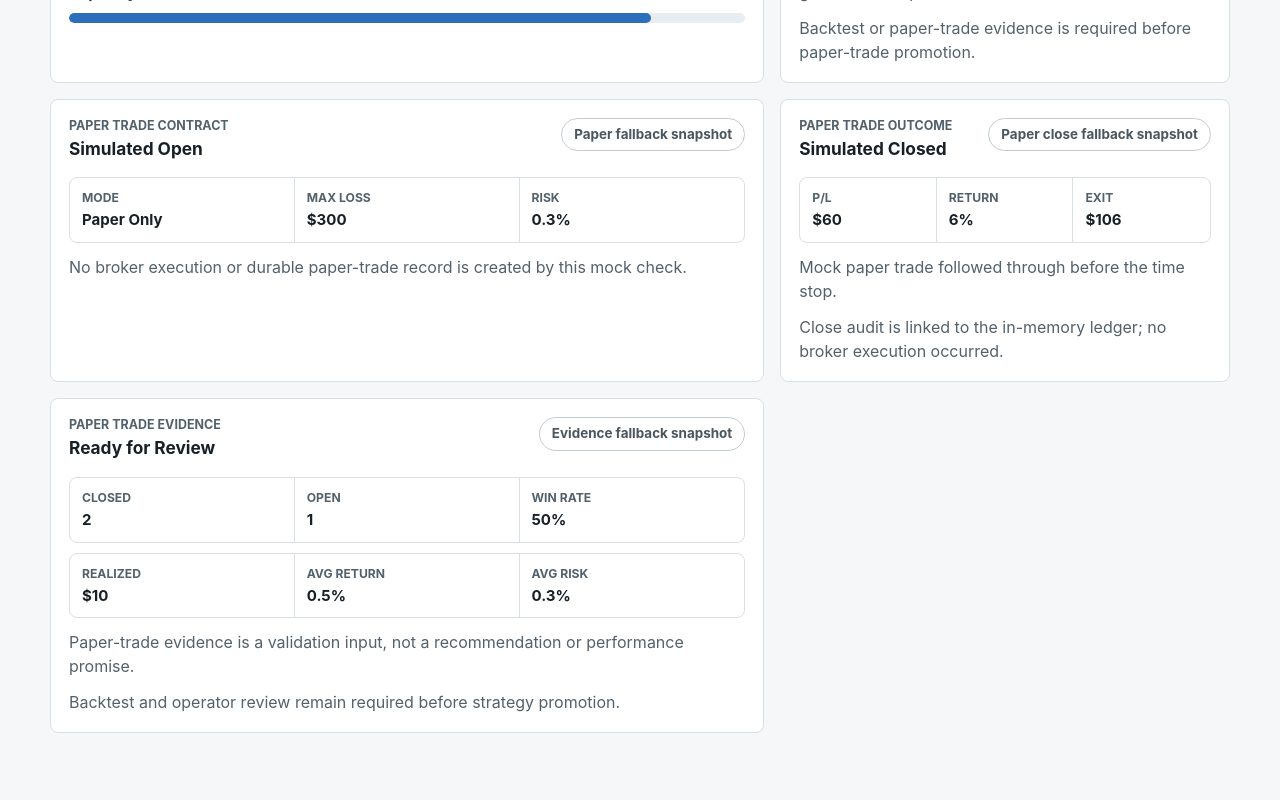
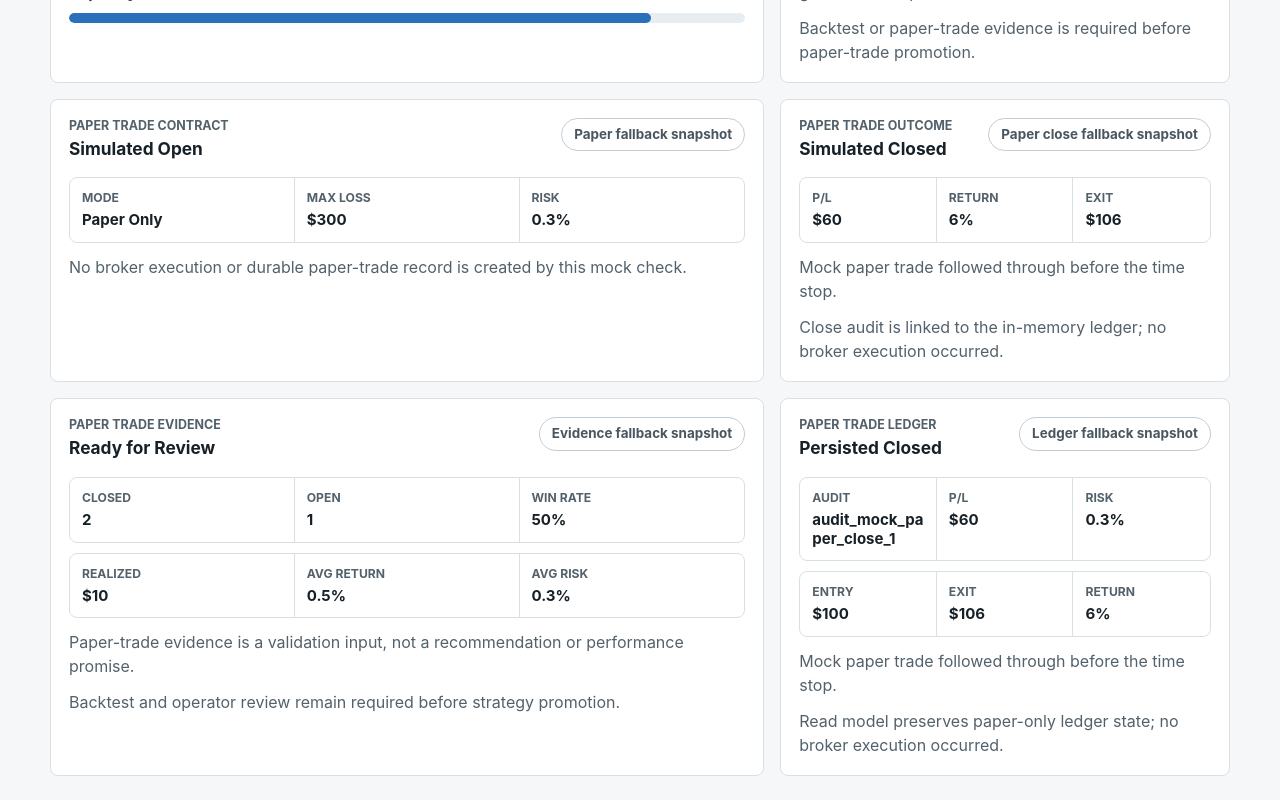
Before and after one commit to jiohjeong19980811-ai/StockMarket, a React (Vite) app in the folder apps/web/: page / in a window 1280 px wide. Shown: the part 638-1438 px from the top of the page. Before the commit the page ends 1395 px from the top, so only its background shows below. Built offline with nearby package versions, Linux system fonts and the light colour scheme; no server answers.

Commit message:
feat: show paper trade read model in ui

```diff
--- a/apps/web/src/App.tsx
+++ b/apps/web/src/App.tsx
@@ -163,12 +163,81 @@ interface PaperTradeEvidenceSummaryResponse {
   };
 }
 
+interface PaperTradeReadModelResponse {
+  mode: "mock";
+  requiresEnv: boolean;
+  liveTradingEnabled: boolean;
+  providerKeysRequired: string[];
+  notRecommendation: boolean;
+  persistence: {
+    scope: string;
+    durable: boolean;
+    note: string;
+  };
+  persistedInMemory: {
+    recommendations: number;
+    auditLogs: number;
+    paperTrades: number;
+  };
+  trades: Array<{
+    id: string;
+    recommendationId: string;
+    accountId: string;
+    mode: "paper";
+    status: "open" | "closed" | "cancelled";
+    ticker: string;
+    instrumentType: "stock";
+    strategyVersionId: string;
+    thesisSnapshot: string;
+    entryReason: string;
+    downsideScenario: string;
+    invalidationConditions: string[];
+    liveTradingEnabled: false;
+    brokerExecution: false;
+    audit: {
+      operatorApprovalAuditLogId: string;
+      entryAuditLogId: string;
+      exitAuditLogId: string | null;
+    };
+    entry: {
+      type: "market" | "limit";
+      requestedPrice: number;
+      simulatedPrice: number;
+      quantity: number;
+      enteredAt: string;
+      stopLoss: number;
+      profitTarget: number;
+      timeStopAt: string;
+    };
+    risk: {
+      maxLossAmount: number;
+      riskPctOfEquity: number;
+      accountEquityAtEntry: number;
+      singleNameExposurePct: number;
+      sectorExposurePct: number;
+      correlatedExposurePct: number;
+      dailyLossPctAtEntry: number;
+    };
+    outcome: {
+      closedAt: string;
+      exitPrice: number;
+      exitReason: string;
+      lessonsLearned: string;
+      realizedPnl: number;
+      realizedReturnPct: number;
+    } | null;
+    createdAt: string;
+    updatedAt: string;
+  }>;
+}
+
 type ApiState = "loading" | "online" | "offline";
 
 const scoringEndpoint = "http://127.0.0.1:4000/scoring/mock-evaluation";
 const paperTradingEndpoint = "http://127.0.0.1:4000/paper-trading/mock-decision";
 const paperTradeCloseEndpoint = "http://127.0.0.1:4000/paper-trading/mock-close-dry-run";
 const paperTradeEvidenceEndpoint = "http://127.0.0.1:4000/paper-trading/mock-evidence-summary";
+const paperTradeReadModelEndpoint = "http://127.0.0.1:4000/paper-trading/mock-read-model-dry-run";
 
 const fallbackScoring: MockScoringResponse = {
   mode: "mock",
@@ -336,6 +405,76 @@ const fallbackPaperEvidence: PaperTradeEvidenceSummaryResponse = {
   },
 };
 
+const fallbackPaperReadModel: PaperTradeReadModelResponse = {
+  mode: "mock",
+  requiresEnv: false,
+  liveTradingEnabled: false,
+  providerKeysRequired: [],
+  notRecommendation: true,
+  persistence: {
+    scope: "in_memory",
+    durable: false,
+    note: "Dry-run paper-trade read model data is discarded after the response.",
+  },
+  persistedInMemory: {
+    recommendations: 1,
+    auditLogs: 4,
+    paperTrades: 1,
+  },
+  trades: [
+    {
+      id: "paper_rec-MSFT-paper-mock-1_20260528T150000000Z",
+      recommendationId: "rec-MSFT-paper-mock-1",
+      accountId: "paper_account_mock",
+      mode: "paper",
+      status: "closed",
+      ticker: "MSFT",
+      instrumentType: "stock",
+      strategyVersionId: "momentum-v0",
+      thesisSnapshot: "Mock stock-only paper trade candidate for contract evaluation.",
+      entryReason: "Mock API read-model dry-run accepted a simulated stock paper entry.",
+      downsideScenario: "Shares close below the mock breakout level.",
+      invalidationConditions: ["Close below mock breakout level"],
+      liveTradingEnabled: false,
+      brokerExecution: false,
+      audit: {
+        operatorApprovalAuditLogId: "audit_mock_paper_open_1",
+        entryAuditLogId: "audit_mock_paper_entry_1",
+        exitAuditLogId: "audit_mock_paper_close_1",
+      },
+      entry: {
+        type: "market",
+        requestedPrice: 100,
+        simulatedPrice: 100,
+        quantity: 10,
+        enteredAt: "2026-05-28T15:00:00.000Z",
+        stopLoss: 95,
+        profitTarget: 108,
+        timeStopAt: "2026-06-11T20:00:00.000Z",
+      },
+      risk: {
+        maxLossAmount: 300,
+        riskPctOfEquity: 0.3,
+        accountEquityAtEntry: 100000,
+        singleNameExposurePct: 2,
+        sectorExposurePct: 8,
+        correlatedExposurePct: 4,
+        dailyLossPctAtEntry: 0.1,
+      },
+      outcome: {
+        closedAt: "2026-05-31T20:00:00.000Z",
+        exitPrice: 106,
+        exitReason: "Mock profit-target review hit during paper-trade validation.",
+        lessonsLearned: "Mock paper trade followed through before the time stop.",
+        realizedPnl: 60,
+        realizedReturnPct: 6,
+      },
+      createdAt: "2026-05-28T15:00:00.000Z",
+      updatedAt: "2026-05-31T20:00:00.000Z",
+    },
+  ],
+};
+
 const decisionLabels: Record<Decision, string> = {
   watchlist: "Watchlist",
   paper_trade: "Paper Trade",
@@ -372,6 +511,15 @@ const paperEvidenceReviewLabels: Record<
   blocked: "Blocked",
 };
 
+const paperReadStatusLabels: Record<
+  PaperTradeReadModelResponse["trades"][number]["status"],
+  string
+> = {
+  open: "Persisted Open",
+  closed: "Persisted Closed",
+  cancelled: "Persisted Cancelled",
+};
+
 function formatCurrency(value: number): string {
   return `$${Math.round(value).toLocaleString("en-US")}`;
 }
@@ -401,19 +549,27 @@ export function App() {
   const [paperClose, setPaperClose] = useState<PaperTradeCloseResponse>(fallbackPaperClose);
   const [paperEvidence, setPaperEvidence] =
     useState<PaperTradeEvidenceSummaryResponse>(fallbackPaperEvidence);
+  const [paperReadModel, setPaperReadModel] =
+    useState<PaperTradeReadModelResponse>(fallbackPaperReadModel);
 
   useEffect(() => {
     let active = true;
 
     async function loadDashboardData() {
       try {
-        const [scoringResponse, paperTradingResponse, paperCloseResponse, paperEvidenceResponse] =
-          await Promise.all([
-            fetch(scoringEndpoint),
-            fetch(paperTradingEndpoint),
-            fetch(paperTradeCloseEndpoint, { method: "POST" }),
-            fetch(paperTradeEvidenceEndpoint),
-          ]);
+        const [
+          scoringResponse,
+          paperTradingResponse,
+          paperCloseResponse,
+          paperEvidenceResponse,
+          paperReadModelResponse,
+        ] = await Promise.all([
+          fetch(scoringEndpoint),
+          fetch(paperTradingEndpoint),
+          fetch(paperTradeCloseEndpoint, { method: "POST" }),
+          fetch(paperTradeEvidenceEndpoint),
+          fetch(paperTradeReadModelEndpoint, { method: "POST" }),
+        ]);
         if (!scoringResponse.ok) {
           throw new Error(`Scoring API returned ${scoringResponse.status}`);
         }
@@ -426,16 +582,22 @@ export function App() {
         if (!paperEvidenceResponse.ok) {
           throw new Error(`Paper-trade evidence API returned ${paperEvidenceResponse.status}`);
         }
+        if (!paperReadModelResponse.ok) {
+          throw new Error(`Paper-trade read model API returned ${paperReadModelResponse.status}`);
+        }
         const scoringBody = (await scoringResponse.json()) as MockScoringResponse;
         const paperTradingBody = (await paperTradingResponse.json()) as PaperTradeResponse;
         const paperCloseBody = (await paperCloseResponse.json()) as PaperTradeCloseResponse;
         const paperEvidenceBody =
           (await paperEvidenceResponse.json()) as PaperTradeEvidenceSummaryResponse;
+        const paperReadModelBody =
+          (await paperReadModelResponse.json()) as PaperTradeReadModelResponse;
         if (active) {
           setScoring(scoringBody);
           setPaperTrading(paperTradingBody);
           setPaperClose(paperCloseBody);
           setPaperEvidence(paperEvidenceBody);
+          setPaperReadModel(paperReadModelBody);
           setApiState("online");
         }
       } catch {
@@ -444,6 +606,7 @@ export function App() {
           setPaperTrading(fallbackPaperTrading);
           setPaperClose(fallbackPaperClose);
           setPaperEvidence(fallbackPaperEvidence);
+          setPaperReadModel(fallbackPaperReadModel);
           setApiState("offline");
         }
       }
@@ -465,6 +628,15 @@ export function App() {
   const evidenceNote =
     paperEvidenceSummary.notes[0] ??
     "Paper-trade evidence remains a validation input, not a recommendation.";
+  const fallbackLedgerTrade = fallbackPaperReadModel.trades[0];
+  if (fallbackLedgerTrade === undefined) {
+    throw new Error("Fallback paper-trade read model requires one trade.");
+  }
+  const ledgerTrade = paperReadModel.trades[0] ?? fallbackLedgerTrade;
+  const ledgerOutcome = ledgerTrade?.outcome;
+  const ledgerAuditId = ledgerTrade?.audit.exitAuditLogId ?? ledgerTrade?.audit.entryAuditLogId;
+  const ledgerLesson =
+    ledgerOutcome?.lessonsLearned ?? "Persisted paper-trade readback is still open.";
 
   return (
     <main className="app-shell">
@@ -676,6 +848,55 @@ export function App() {
             Backtest and operator review remain required before strategy promotion.
           </p>
         </article>
+
+        <article className="panel">
+          <div className="panel-heading">
+            <div>
+              <p className="eyebrow">Paper Trade Ledger</p>
+              <h2>{paperReadStatusLabels[ledgerTrade.status]}</h2>
+            </div>
+            <span className="status-pill subtle">
+              {apiState === "offline" ? "Ledger fallback snapshot" : "Ledger API snapshot"}
+            </span>
+          </div>
+          <div className="evidence-strip" aria-label="Paper trade ledger readback">
+            <div>
+              <span>Audit</span>
+              <strong>{ledgerAuditId}</strong>
+            </div>
+            <div>
+              <span>P/L</span>
+              <strong>{formatCurrency(ledgerOutcome?.realizedPnl ?? 0)}</strong>
+            </div>
+            <div>
+              <span>Risk</span>
+              <strong>{formatPercent(ledgerTrade.risk.riskPctOfEquity)}</strong>
+            </div>
+          </div>
+          <div
+            className="evidence-strip evidence-strip-secondary"
+            aria-label="Paper trade ledger prices"
+          >
+            <div>
+              <span>Entry</span>
+              <strong>{formatCurrency(ledgerTrade.entry.simulatedPrice)}</strong>
+            </div>
+            <div>
+              <span>Exit</span>
+              <strong>{formatCurrency(ledgerOutcome?.exitPrice ?? 0)}</strong>
+            </div>
+            <div>
+              <span>Return</span>
+              <strong>{formatPercent(ledgerOutcome?.realizedReturnPct ?? 0)}</strong>
+            </div>
+          </div>
+          <p className="panel-copy">{ledgerLesson}</p>
+          <p className="panel-copy">
+            {ledgerTrade.brokerExecution === false
+              ? "Read model preserves paper-only ledger state; no broker execution occurred."
+              : "Paper-trade read model review is blocked."}
+          </p>
+        </article>
       </section>
     </main>
   );
--- a/apps/web/src/styles.css
+++ b/apps/web/src/styles.css
@@ -213,6 +213,7 @@ h2 {
   display: block;
   font-size: 0.94rem;
   line-height: 1.25;
+  overflow-wrap: anywhere;
 }
 
 .evidence-strip-secondary {
```
Also changed, not shown: 7 other files (tests, documents, lock files or other folders).
